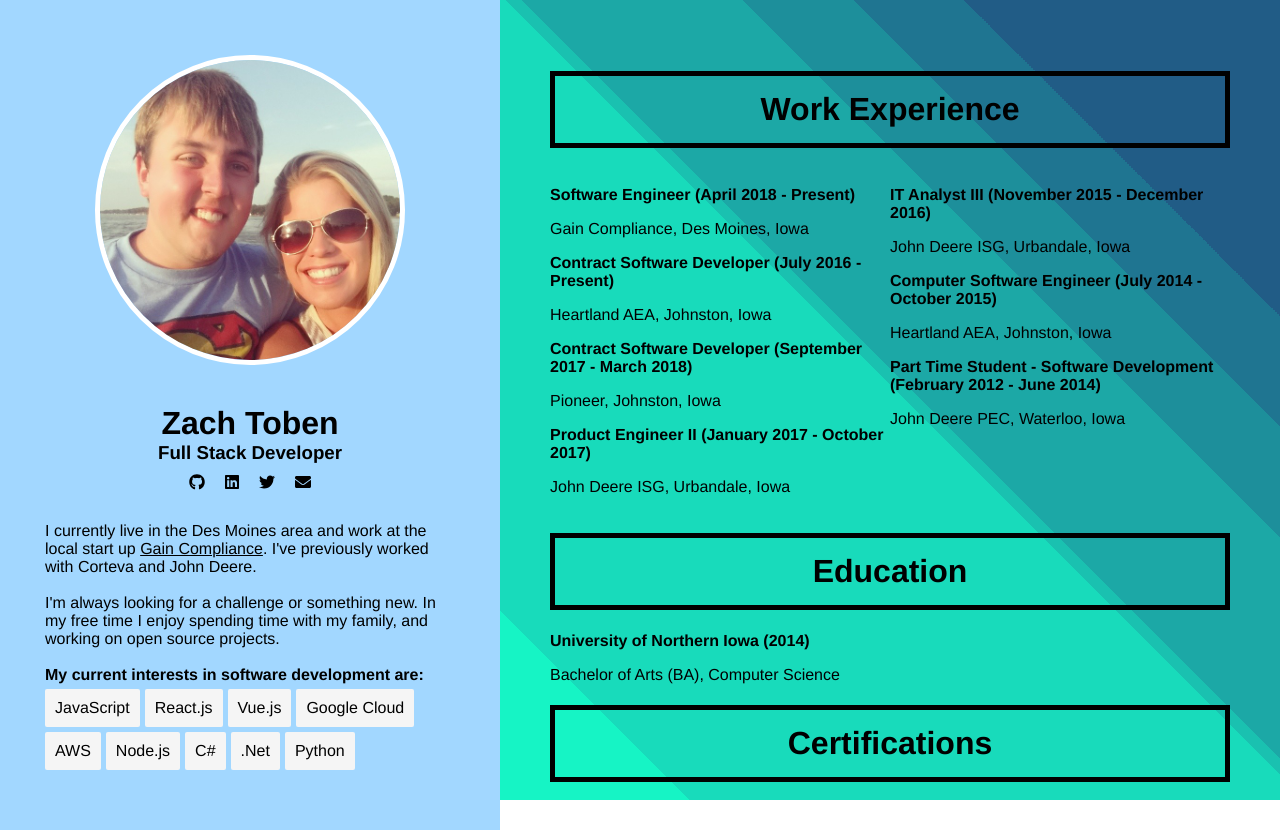
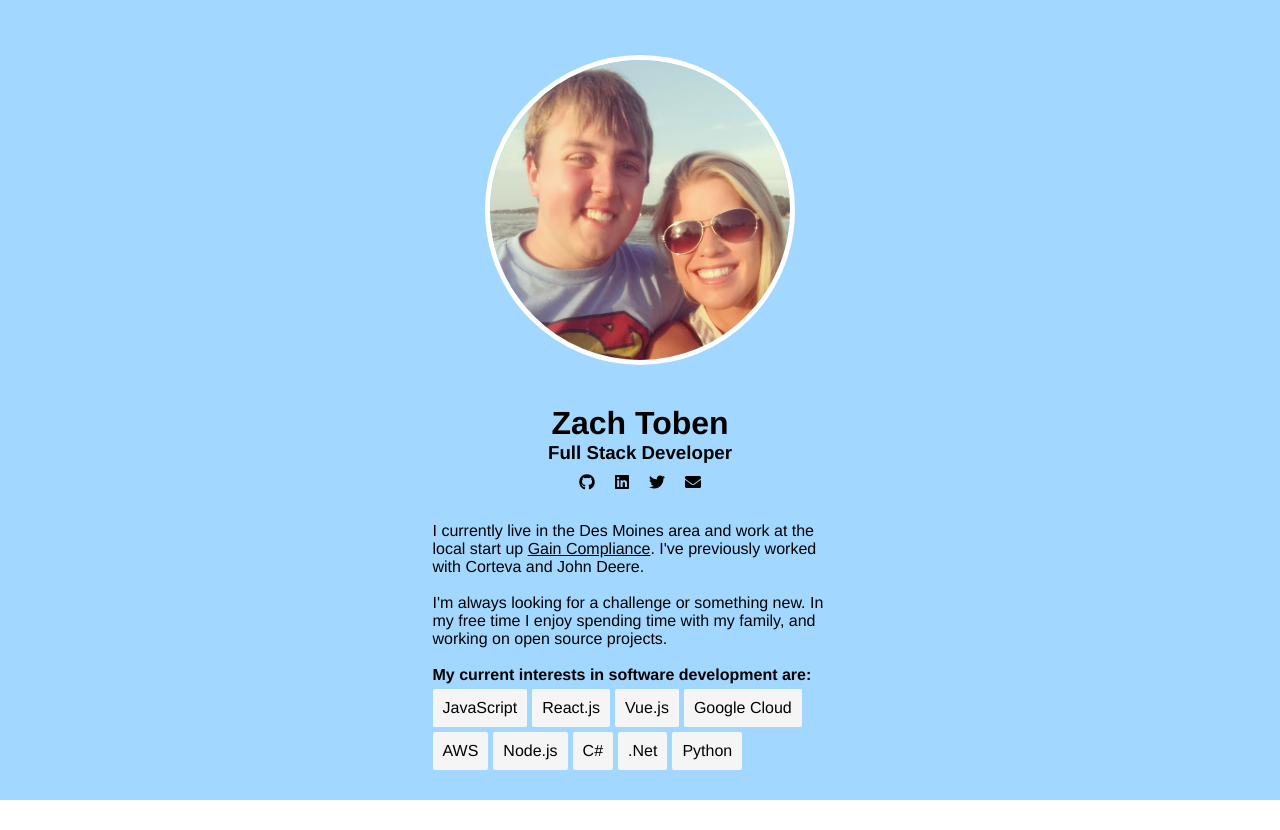
Before and after one commit to ztoben/vue-homepage, a Vue app: page / in a window 1280 px wide. After the commit the page ends 800 px from the top, so only its background shows below. Built offline with nearby package versions, Linux system fonts and the light colour scheme.

Commit message:
simplify portfolio site

```diff
--- a/src/App.vue
+++ b/src/App.vue
@@ -1,19 +1,16 @@
 <template>
   <div id="app">
     <Panel/>
-    <Info/>
   </div>
 </template>
 
 <script>
   import Panel from './components/Panel.vue'
-  import Info from './components/Info.vue'
 
   export default {
     name: 'app',
     components: {
-      Panel,
-      Info
+      Panel
     }
   }
 </script>
--- a/src/components/Info.vue
+++ /dev/null
@@ -1,206 +0,0 @@
-<template>
-  <div class="info">
-    <div>
-      <h1 class="header">Work Experience</h1>
-      <div class="info-container">
-        <div>
-          <p><b>Software Engineer (April 2018 - Present)</b></p>
-          <p>Gain Compliance, Des Moines, Iowa</p>
-
-          <p><b>Contract Software Developer (July 2016 - Present)</b></p>
-          <p>Heartland AEA, Johnston, Iowa</p>
-
-          <p><b>Contract Software Developer (September 2017 - March 2018)</b></p>
-          <p>Pioneer, Johnston, Iowa</p>
-
-          <p><b>Product Engineer II (January 2017 - October 2017)</b></p>
-          <p>John Deere ISG, Urbandale, Iowa</p>
-        </div>
-        <div>
-          <p><b>IT Analyst III (November 2015 - December 2016)</b></p>
-          <p>John Deere ISG, Urbandale, Iowa</p>
-
-          <p><b>Computer Software Engineer (July 2014 - October 2015)</b></p>
-          <p>Heartland AEA, Johnston, Iowa</p>
-
-          <p><b>Part Time Student - Software Development (February 2012 - June 2014)</b></p>
-          <p>John Deere PEC, Waterloo, Iowa</p>
-        </div>
-      </div>
-      <h1 class="header">Education</h1>
-      <p><b>University of Northern Iowa (2014)</b></p>
-      <p>Bachelor of Arts (BA), Computer Science</p>
-
-      <h1 class="header">Certifications</h1>
-      <p><b>Certified Scrum Master</b></p>
-      <p>Scrum Alliance (April 2017 - Present)</p>
-    </div>
-    <div class="projects">
-      <h1 class="header">Projects</h1>
-      <div class="projects-container">
-        <div class="project" v-for="project in projects">
-          <h2><a :href="project.link">{{project.name}}</a></h2>
-          <span class="stars">
-            <font-awesome-icon icon="star"/>
-            {{project.stars}}
-          </span>
-          <i>{{project.description}}</i>
-        </div>
-      </div>
-    </div>
-  </div>
-</template>
-
-<script>
-  export default {
-    name: 'Info',
-    data() {
-      return {
-        projects: [
-          {
-            name: 'assets-webpack-plugin',
-            description: 'Webpack plugin that emits a json file with assets paths',
-            link: 'https://github.com/ztoben/assets-webpack-plugin',
-            stars: 870
-          },
-          {
-            name: 'plex-viewer',
-            description: 'Plex viewer with keyboard controls built with electron',
-            link: 'https://github.com/ztoben/plex-viewer',
-            stars: 9
-          },
-          {
-            name: 'svelte-snake',
-            description: 'A snake game made with Svelte',
-            link: 'https://github.com/ztoben/svelte-snake',
-            stars: 4
-          },
-          {
-            name: 'base-64-extension',
-            description: 'A web extension for base64 encoding and decoding',
-            link: 'https://github.com/ztoben/base64extension',
-            stars: 1
-          },
-          {
-            name: 'crawl',
-            description: 'A dungeon crawler written in React.js',
-            link: 'https://github.com/ztoben/crawl',
-            stars: 0
-          },
-          {
-            name: 'neon-maze',
-            description: 'Randomly generated mazes, rendered in Vue.js',
-            link: 'https://github.com/ztoben/neon-maze',
-            stars: 1
-          },
-          {
-            name: 'drawing-board',
-            description: 'An IOS/Android drawing app created with Expo',
-            link: 'https://github.com/ztoben/drawing-board',
-            stars: 1
-          },
-
-          {
-            name: 'react-pomodoro',
-            description: 'A pomodoro timer written in React.js',
-            link: 'https://github.com/ztoben/react-pomodoro',
-            stars: 0
-          },
-          {
-            name: 'react-dex',
-            description: 'A Pokédex written in React.js',
-            link: 'https://github.com/ztoben/react-dex',
-            stars: 1
-          },
-          {
-            name: 'reddit-nfl-stats',
-            description: 'Displays nfl subreddit stats',
-            link: 'https://github.com/ztoben/reddit-nfl-stats',
-            stars: 0
-          }
-        ]
-      };
-    },
-  }
-</script>
-
-<style scoped lang="scss">
-  .info {
-    text-align: left;
-    display: flex;
-    flex-direction: column;
-    flex: 1;
-    overflow: auto;
-    padding: 50px;
-    position: relative;
-    background: white linear-gradient(45deg,
-      rgb(22, 244, 197) 0%,
-      rgb(22, 244, 197) 12%,
-      rgb(24, 219, 187) 12%,
-      rgb(24, 219, 187) 51%,
-      rgb(26, 193, 176) 51%,
-      rgb(26, 193, 176) 52%,
-      rgb(28, 168, 166) 52%,
-      rgb(28, 168, 166) 66%,
-      rgb(29, 143, 155) 66%,
-      rgb(29, 143, 155) 73%,
-      rgb(31, 117, 145) 73%,
-      rgb(31, 117, 145) 80%,
-      rgb(33, 92, 134) 80%,
-      rgb(33, 92, 134) 100%);
-
-    .header {
-      border: 5px solid black;
-      color: black;
-      padding: 15px;
-      text-align: center;
-    }
-
-    .info-container {
-      display: flex;
-
-      > div {
-        flex: 1;
-      }
-    }
-
-    .projects {
-      .projects-container {
-        display: inline-flex;
-        flex-wrap: wrap;
-        justify-content: space-evenly;
-
-        .project {
-          color: black;
-          padding: 15px 25px;
-          border-radius: 20px;
-          margin: 5px;
-          display: flex;
-          flex: 1;
-          flex-direction: column;
-          min-width: 300px;
-          position: relative;
-          border: 5px solid black;
-
-          &:hover {
-            background-color: rgba(0, 0, 0, 0.2);
-          }
-
-          .stars {
-            position: absolute;
-            right: 20px;
-            top: 20px;
-          }
-
-          a {
-            color: black;
-
-            &:visited {
-              color: black;
-            }
-          }
-        }
-      }
-    }
-  }
-</style>
--- a/src/components/Panel.vue
+++ b/src/components/Panel.vue
@@ -1,4 +1,5 @@
 <template>
+  <div class="container">
     <div class="panel">
       <img
         src='../assets/about.jpg'
@@ -36,6 +37,7 @@
         <div class="tag" v-for="tag in tags">{{ tag }}</div>
       </div>
     </div>
+  </div>
 </template>
 
 <script>
@@ -60,14 +62,21 @@
 </script>
 
 <style scoped lang="scss">
+  .container {
+    display: flex;
+    background-color: #A2D7FF;
+    width: 100vw;
+    height: 100vh;
+    justify-content: center;
+  }
+
   .panel {
     display: flex;
     flex-direction: column;
     justify-content: flex-start;
-    background-color: #A2D7FF;
     padding: 15px;
-    width: 470px;
-    height: 100vh;
+    max-width: 475px;
+
 
     .contact {
       margin-top: 10px;
```
Also changed, not shown: 1 other file (tests, documents, lock files or other folders). Lines whose indentation alone changed are shown as unchanged.
